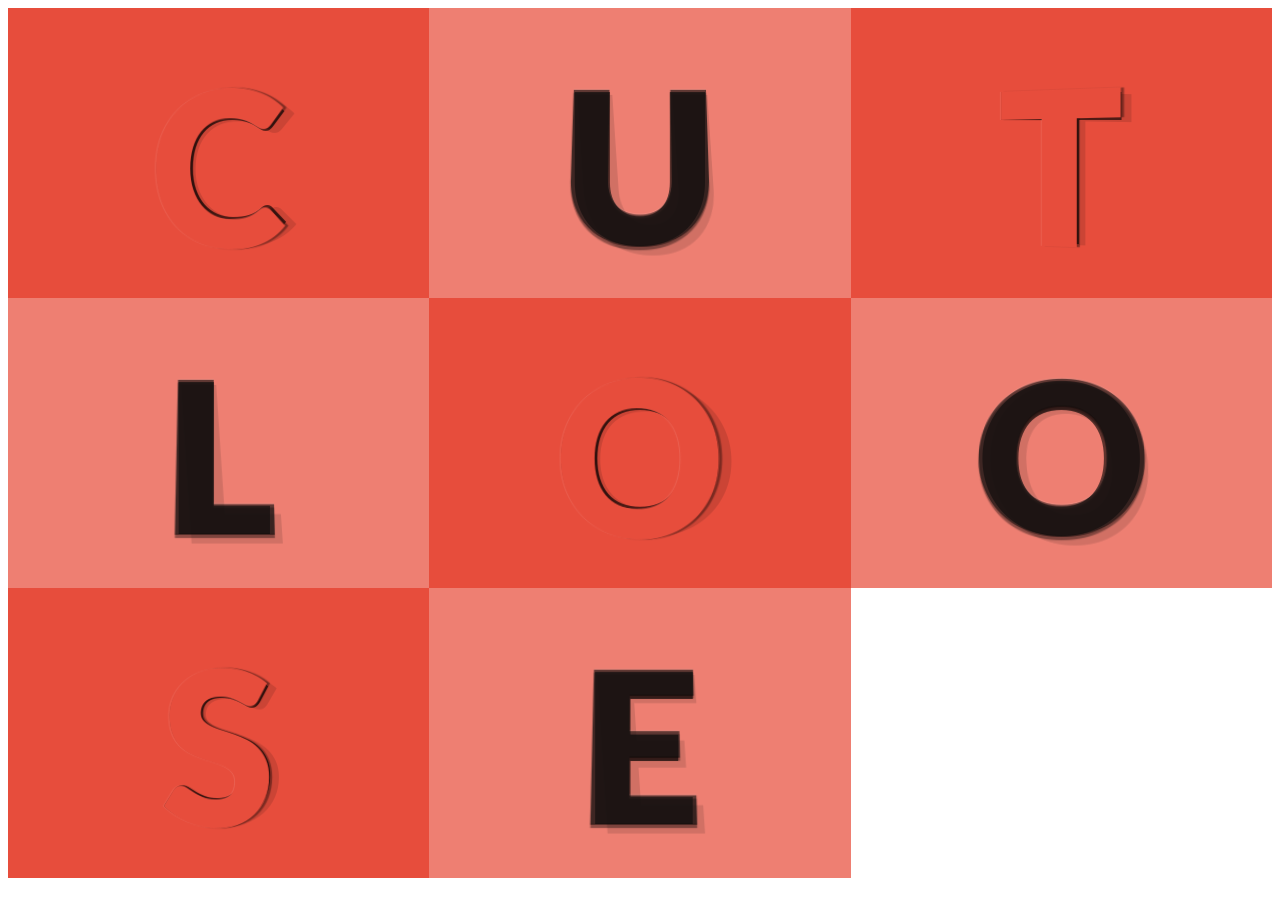
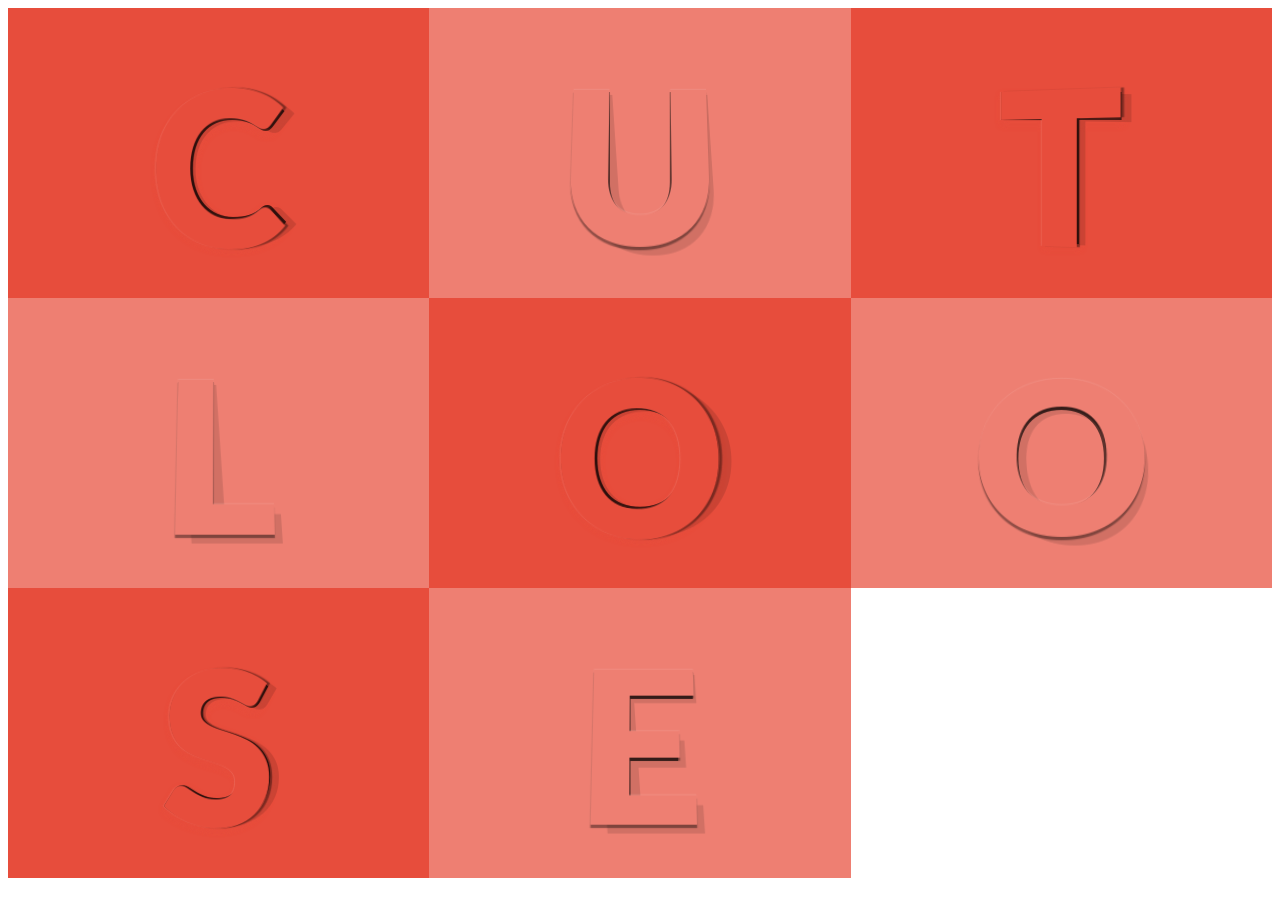
Before and after one commit to plondon/cutloose, a plain HTML site: page index.html in a window 1280 px wide. Drawn offline with Linux system fonts and the light colour scheme.

Commit message:
change color on bottom

```diff
--- a/css/main.css
+++ b/css/main.css
@@ -60,7 +60,7 @@
   background: #e74d3c; }
 
 .ot-letter-left span {
-  -webkit-text-shadow: 1px 4px 6px #e74d3c, 0 0 0 rgba(0, 0, 0, 0.3), 1px 4px 6px #e74d3c; }
+  text-shadow: 1px 4px 6px #e74d3c, 0 0 0 rgba(0, 0, 0, 0.3), 1px 4px 6px #e74d3c; }
 
 .ot-letter-left span:after {
   color: #e74d3c; }
@@ -70,6 +70,14 @@
 
 .ot-letter-bottom {
   background: #ee7f72; }
+
+.ot-letter-bottom span:after {
+  color: #ee7f72;
+}
+
+.ot-letter-bottom:hover span:after {
+  color: #f09389;
+}
 
 .ot-letter-bottom span:before,
 .ot-letter-bottom span:after {
```
